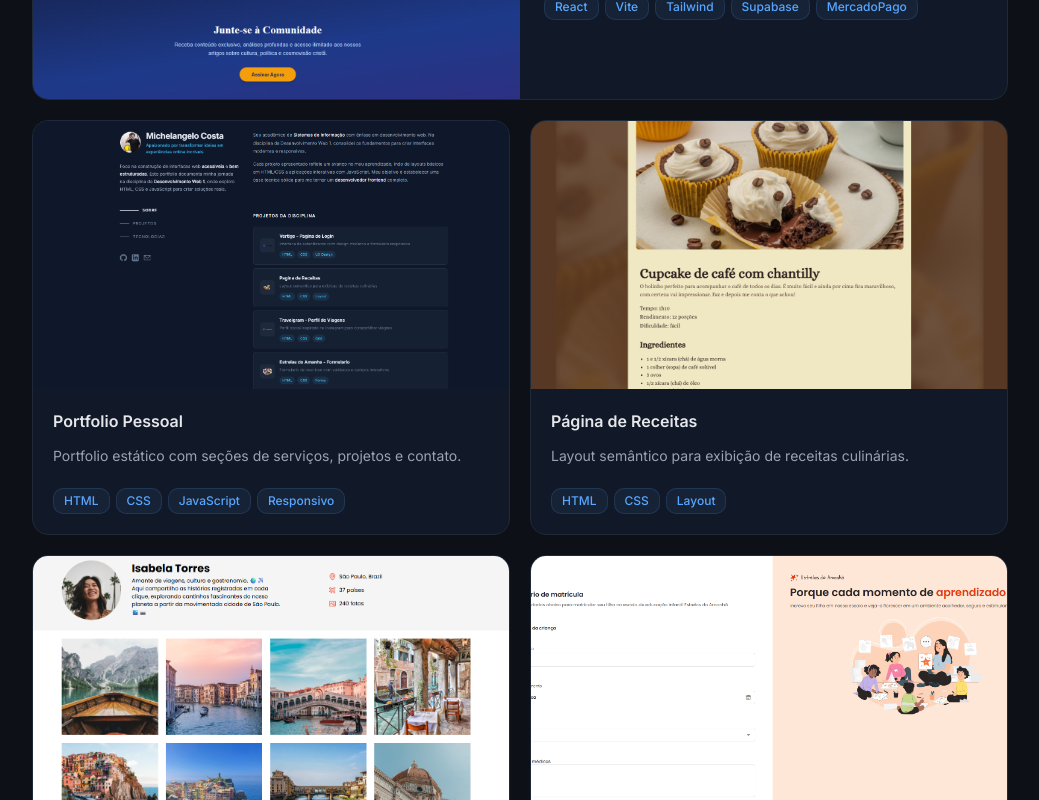
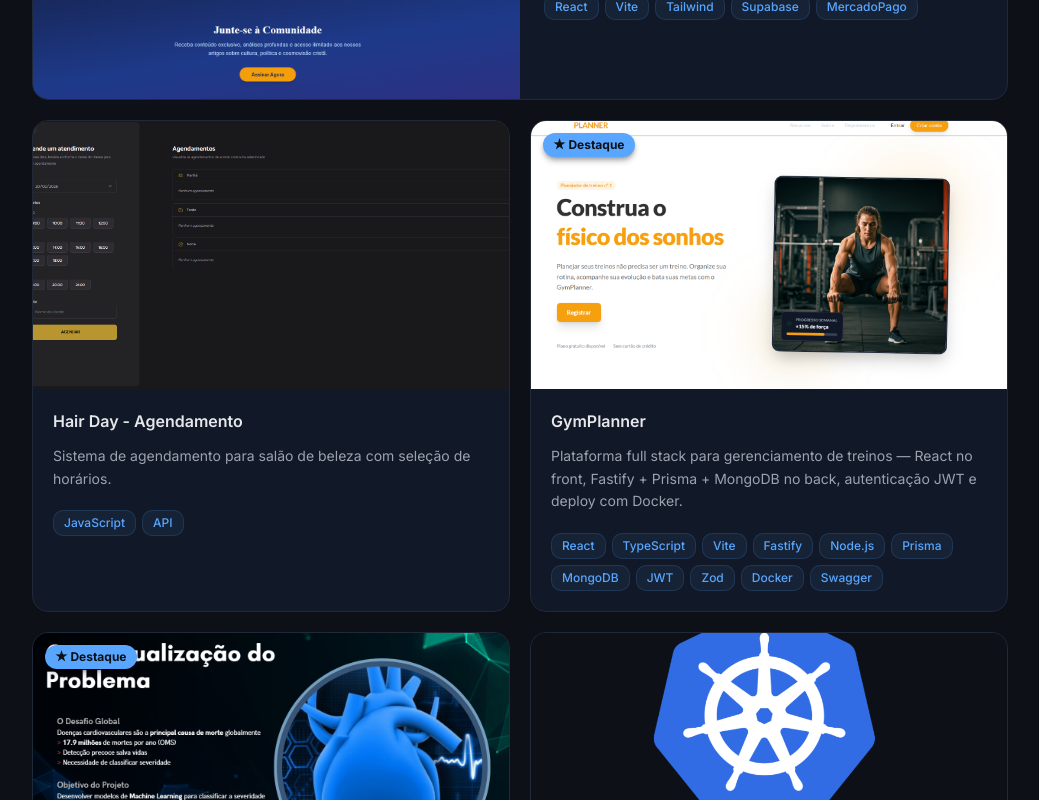
Before and after one commit to Michelangelo-Costa/Portfolio_end, a React (Vite) app: page /projects in a window 1280 px wide. Shown: the part 520-1320 px from the top of the page, without its empty margins (117-1156 px from the left). Built offline with nearby package versions, Linux system fonts and the light colour scheme.

Commit message:
feat: ordenar projetos por complexidade ao aplicar filtro "todos"

```diff
--- a/src/pages/Projects/Projects.tsx
+++ b/src/pages/Projects/Projects.tsx
@@ -22,7 +22,10 @@
 
   const filteredProjects =
     activeFilter === "all"
-      ? arrProjects
+      ? [...arrProjects].sort((a, b) => {
+          if (a.complexity === b.complexity) return 0;
+          return a.complexity === "complex" ? -1 : 1;
+        })
       : arrProjects.filter((p) => p.complexity === activeFilter);
 
   const heroProject = activeFilter === "all" && filteredProjects[0]?.featured ? filteredProjects[0] : null;
```
